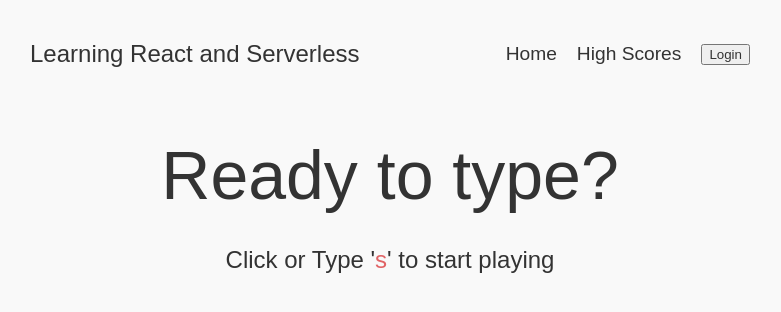
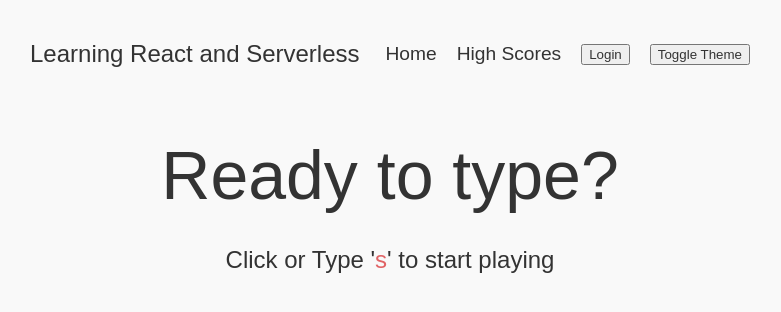
Before and after one commit to GiammaCarioca/react-and-serverless, a React (Create React App) app: page / in a window 1280 px wide. Shown: the top 312 px of the page, without its empty margins (250-1031 px from the left). Built offline with nearby package versions, Linux system fonts and the light colour scheme.

Commit message:
switching themes with custom useTheme hook

```diff
--- a/src/App.js
+++ b/src/App.js
@@ -14,12 +14,14 @@ import { Main } from './styled/Main'
 
 import { useAuth0 } from '@auth0/auth0-react'
 
-import { ThemeProvider } from 'styled-components';import { lightTheme, darkTheme } from './styled/Themes';
+import { ThemeProvider } from 'styled-components'
+import { lightTheme, darkTheme } from './styled/Themes'
+import useTheme from './hooks/useTheme'
 
 function App() {
 	const { isLoading } = useAuth0()
 
-	const theme = 'light'
+	const [theme, toggleTheme] = useTheme()
   const currentTheme = theme === 'light' ? lightTheme : darkTheme
 
 	return (
@@ -30,7 +32,7 @@ function App() {
 					{isLoading && <p>Loading...</p>}
 					{!isLoading &&
 						<Container>
-							<Navbar></Navbar>
+							<Navbar toggleTheme={toggleTheme} />
 							<Switch>
 								<Route path="/" exact component={Home} />
 								<Route path="/game" component={Game} />
--- a/src/components/Navbar.js
+++ b/src/components/Navbar.js
@@ -9,7 +9,7 @@ import {
 
 import { useAuth0 } from '@auth0/auth0-react'
 
-export default function Navbar() {
+export default function Navbar({ toggleTheme }) {
 	const { isAuthenticated, loginWithRedirect, logout } = useAuth0()
 
 	return (
@@ -37,6 +37,7 @@ export default function Navbar() {
 						</button>
 					</li>
 				)}
+				<button onClick={toggleTheme}>Toggle Theme</button>
 			</StyledNavItems>
 		</StyledNavbar>
 	)
--- /dev/null
+++ b/src/hooks/useTheme.js
@@ -0,0 +1,15 @@
+import { useState } from 'react'
+
+export default () => {
+    const [theme, setTheme] = useState('light')
+
+    const toggleTheme = () => {
+        if (theme === 'light') {
+            setTheme('dark')
+        } else {
+            setTheme('light')
+        }
+    };
+
+    return [theme, toggleTheme]
+};
```
